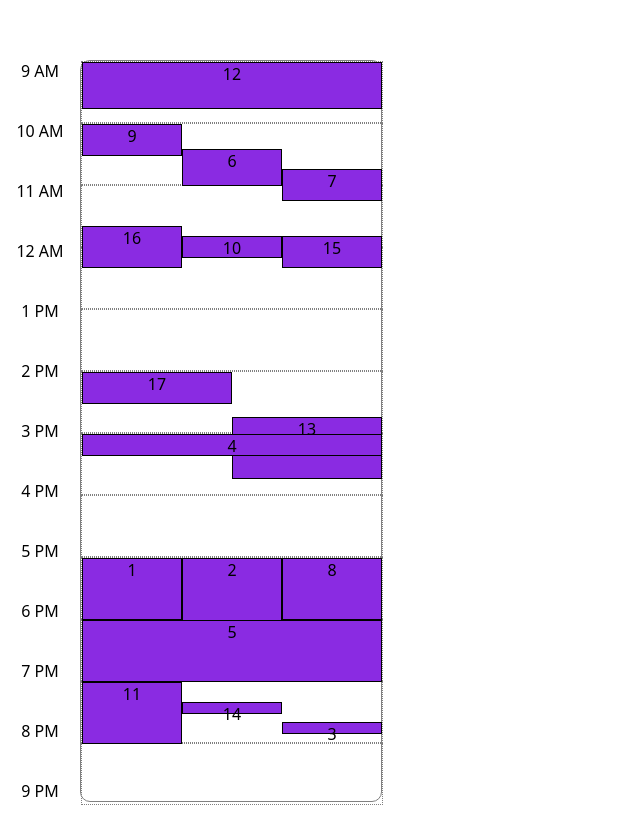
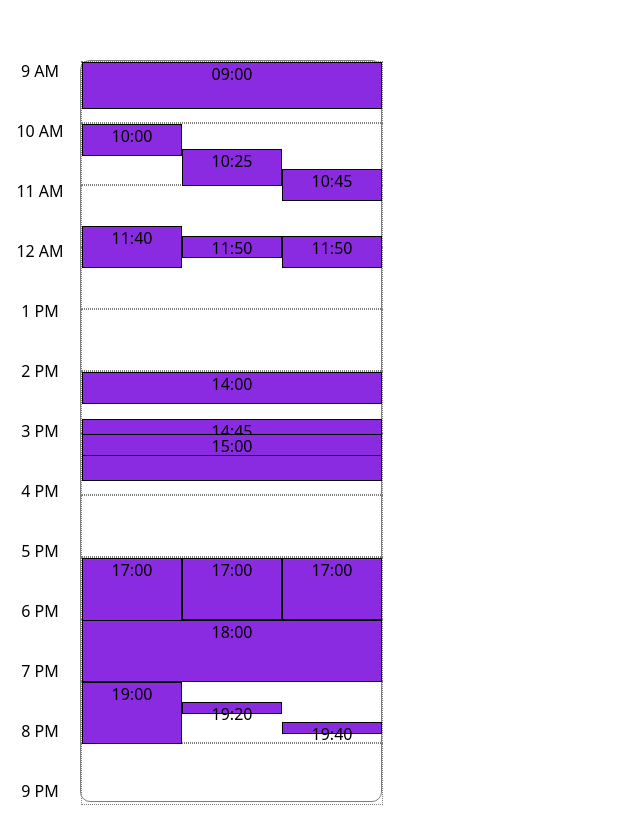
Before and after one commit to Nina-a/Planning-React, a React (Create React App) app: page / in a window 1280 px wide. Shown: the whole page, without its empty margins (0-640 px from the left). Built offline with nearby package versions, Linux system fonts and the light colour scheme.

Commit message:
flex wrap when 2 event are not in the same times

```diff
--- a/src/App.css
+++ b/src/App.css
@@ -18,70 +18,6 @@
   width: 80px;
 }
 
-.plageHoraire{
-  height: 60px;
-  border: 1px dotted gray;
-  width: 100%;
-  display: flex;
-}
-
-.event{
-  width: 100%;
-  border: 1px solid black;
-}
-/* Taille des events */
-.minutes-10{
-  height: 10px;
-}
-
-.minutes-20 {
-  height: 20px;
-}
-.minutes-30{
-  height: 30px;
-}
-
-.minutes-35{
-  height: 35px;
-}
-
-.minutes-40 {
-  height: 40px;
-}
-
-.minutes-45 {
-  height: 45px;
-}
-
-.minutes-60 {
-  height: 60px;
-}
-
-.minutes-120 {
-  height: 120px;
-}
-
-
-/* Margin */
-.margin-20 {
-  margin-top: 20px;
-}
-
-.margin-25 {
-  margin-top: 25px;
-}
-
-.margin-40 {
-  margin-top: 40px;
-}
-
-.margin-45 {
-  margin-top: 45px;
-}
-
-.margin-50 {
-  margin-top: 50px;
-}
 
 body {
   font-family: system-ui, sans-serif;
--- a/src/App.js
+++ b/src/App.js
@@ -12,9 +12,23 @@ function App() {
     element.margin = "margin-".concat(minutes);
     const horaireStart = element.start.slice(0, 2);
     element.horaireStart = horaireStart.concat('h');
+
+    // convertir la durée de l'évenement en heure
+    var durationEnNombre = parseInt(element.duration);
+    let convertDurationEnHeure = (n) => `${n / 60 ^ 0}:` + n % 60
+
+    // Calcul de l'heure de fin de l'évenement
+    var heureDebutEnNombre = parseInt(horaireStart);
+    var minutesDebutEnNombre = parseInt(minutes);
+    var heureDebutEnMinutes = heureDebutEnNombre * 60 + minutesDebutEnNombre;
+    var heureFinEnMinutes = heureDebutEnMinutes + durationEnNombre;
+
+    element.debutEnMinutes = heureDebutEnMinutes;
+    element.FinEnMinutes = heureFinEnMinutes;
+
   });
 
-
+  console.log(datas)
   const timeMarker = [
     "9 AM",
     "10 AM",
--- a/src/Event.css
+++ b/src/Event.css
@@ -38,6 +38,11 @@
 
 
   /* Margin */
+
+  .margin-15 {
+    margin-top: 15px;
+  }
+
   .margin-20 {
     margin-top: 20px;
   }
--- a/src/Event.js
+++ b/src/Event.js
@@ -5,7 +5,7 @@ function Event(props) {
     const element = props.element;
 
     return (
-        <div className={`event ${element.margin} minutes-${element.duration}`}> {element.id}</div>
+        <div className={`event ${element.margin} minutes-${element.duration}`}> {element.start}</div>
     )
 };
 
--- /dev/null
+++ b/src/PlageHoraire.css
@@ -0,0 +1,7 @@
+
+.plageHoraire{
+    height: 60px;
+    border: 1px dotted gray;
+    width: 100%;
+    display: flex;
+  }
--- a/src/PlageHoraire.js
+++ b/src/PlageHoraire.js
@@ -1,6 +1,5 @@
 /* eslint-disable no-unused-expressions */
-import './TimeMarker.css'
-
+import './PlageHoraire.css'
 import Event from './Event';
 
 function PlageHoraire(props) {
@@ -8,12 +7,64 @@ function PlageHoraire(props) {
 
     const data = props.datas;
 
+    var nombreEvent = 0;
+    //console.log(data);
+
+    var horaires = [];
+    var i = 0;
+    for (let index = 0; index < data.length; index++) {
+        const element = data[index];
+
+        if (element.horaireStart === horaire) {
+            nombreEvent++;
+            horaires[i] = {
+                debut: data[index].debutEnMinutes,
+                fin: data[index].FinEnMinutes,
+                margin: data[index].margin,
+                duration: data[index].duration,
+                element: element
+            }
+            i++;
+        }
+    }
+
+    horaires.sort(function (a, b) {
+        return a.debut - b.debut;
+    })
+
+    // Détemine si les évents sont sur la m$eme plage horaire
+    let isNotTheSamePlageHoraire = true;
+    let isTheSamePlageHoraire = true;
+
+    for (let index = 0; index < horaires.length - 1; index++) {
+        if (horaires[index].fin < horaires[index + 1].debut) {
+            isNotTheSamePlageHoraire = true;
+        } else {
+            isTheSamePlageHoraire = false;
+        }
+    }
+
+    // pour avoir le bon truc de la plage horaire
+    isNotTheSamePlageHoraire = isNotTheSamePlageHoraire && isTheSamePlageHoraire;
+
+    // fait le calcul des margins
+    if (isNotTheSamePlageHoraire && nombreEvent > 1) {
+        for (let index = 1; index < horaires.length; index++) {
+            var minutes = horaires[index].element.start.slice(3, 5);
+
+            horaires[index].element.margin = "margin-".concat(parseInt(minutes) - parseInt(horaires[index - 1].duration))
+        }
+    }
+
+
     return (
-        <div id={horaire} className="plageHoraire">
+        <div id={horaire} className="plageHoraire" style={{
+            flexWrap: isNotTheSamePlageHoraire ? 'wrap' : ""
+        }} >
 
-            {data.map((element) => {
-                if (element.horaireStart === horaire)
-                    return <Event element={element} />
+            {horaires.map((event) => {
+                if (event.element.horaireStart === horaire)
+                    return <Event element={event.element} />
             }
             )}
 
--- a/src/input.json
+++ b/src/input.json
@@ -50,15 +50,16 @@
         "duration": 20
     },
     {
+        "id": 2,
+        "start": "17:00",
+        "duration": 120
+    },
+    {
         "id": 1,
         "start": "17:00",
         "duration": 60
     },
-    {
-        "id": 2,
-        "start": "17:00",
-        "duration": 120
-    },
+
     {
         "id": 8,
         "start": "17:00",
```
